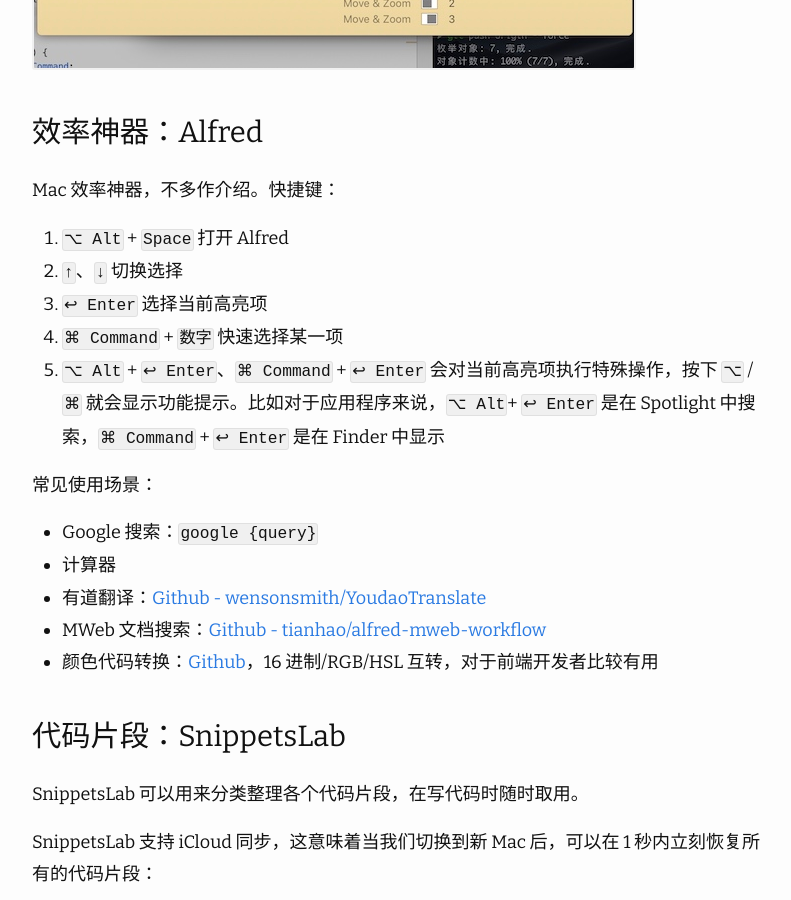
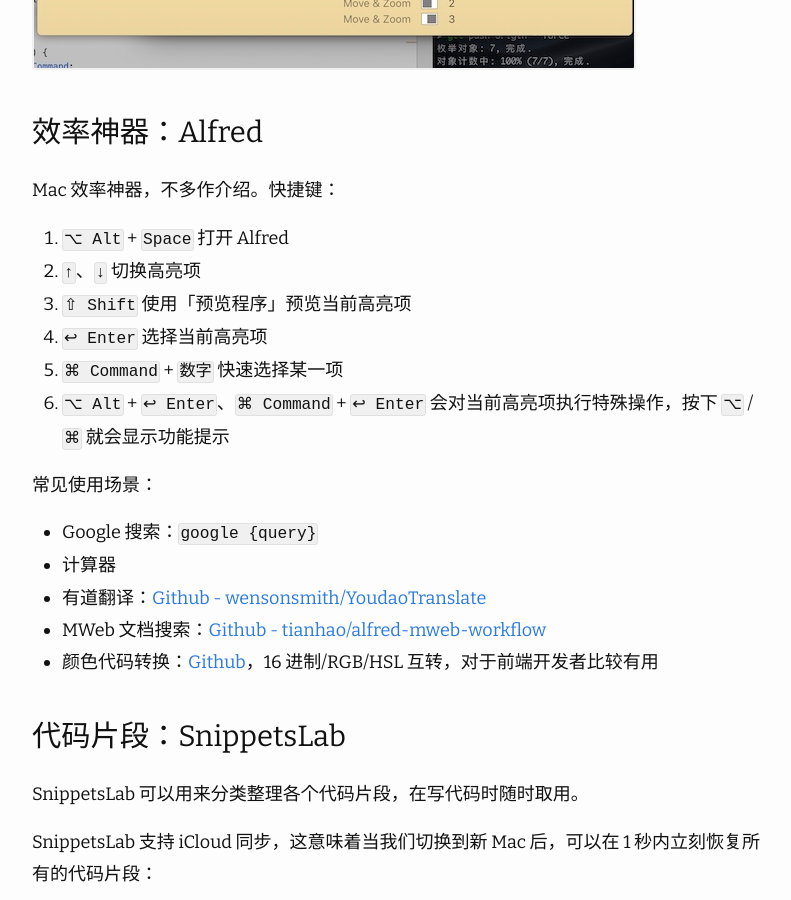
Before and after one commit to imageslr/blog, a Jekyll site: the page built from _posts/2020-03-19-mac-initialization.md, in a window 1280 px wide and 900 px high, scrolled down 11299 px. Shown: the whole window, without its empty margins (238-1029 px from the left). Built offline with Jekyll 4.4.1, drawn with Linux system fonts in a browser that asks for light colours; nearby versions of some CDN libraries; comment, search, counter and statistics services are not loaded.

Commit message:
update post

```diff
--- a/_posts/2020-03-19-mac-initialization.md
+++ b/_posts/2020-03-19-mac-initialization.md
@@ -232,10 +232,11 @@
 ### 效率神器：Alfred
 Mac 效率神器，不多作介绍。快捷键：
 1. `⌥ Alt` + `Space` 打开 Alfred
-2. `↑`、`↓` 切换选择
-3. `↩︎ Enter` 选择当前高亮项
-4. `⌘ Command` + `数字` 快速选择某一项
-5. `⌥ Alt` + `↩︎ Enter`、`⌘ Command` + `↩︎ Enter` 会对当前高亮项执行特殊操作，按下 `⌥` / `⌘` 就会显示功能提示。比如对于应用程序来说，`⌥ Alt`+ `↩︎ Enter` 是在 Spotlight 中搜索，`⌘ Command` + `↩︎ Enter` 是在 Finder 中显示
+2. `↑`、`↓` 切换高亮项
+3. `⇧ Shift` 使用「预览程序」预览当前高亮项
+4. `↩︎ Enter` 选择当前高亮项
+5. `⌘ Command` + `数字` 快速选择某一项
+6. `⌥ Alt` + `↩︎ Enter`、`⌘ Command` + `↩︎ Enter` 会对当前高亮项执行特殊操作，按下 `⌥` / `⌘` 就会显示功能提示
 
 常见使用场景：
 * Google 搜索：`google {query}`
```
